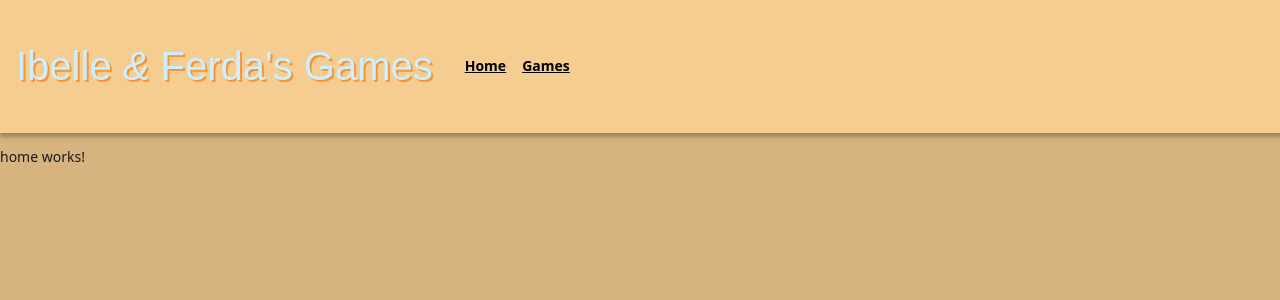
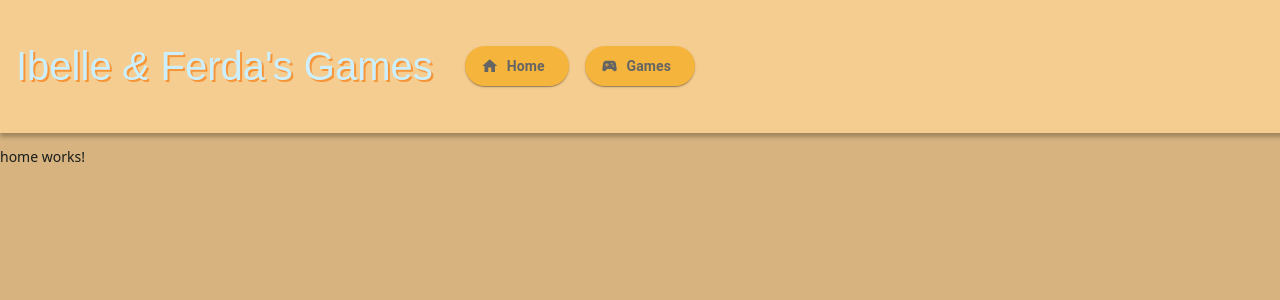
Before and after one commit to wcouture/IbelleFerdaGames, an Angular app: page /home in a window 1280 px wide. Shown: the top 300 px of the page. Built offline with nearby package versions, Linux system fonts and the light colour scheme; a web font is replaced by a local one.

Commit message:
Tweaks header styling

```diff
--- a/src/app/app.html
+++ b/src/app/app.html
@@ -1,2 +1,4 @@
-<site-header></site-header>
-<router-outlet></router-outlet>
+<site-header>
+    <site-nav></site-nav>
+</site-header>
+<router-outlet/>
--- a/src/components/site-header/site-header.html
+++ b/src/components/site-header/site-header.html
@@ -2,5 +2,5 @@
     <div>
         <p class="header-title {{ fontClass }}">Ibelle <i>&</i> Ferda's Games</p>
     </div>
-    <site-nav></site-nav>
+    <ng-content/>
 </section>
--- a/src/components/site-header/site-header.ts
+++ b/src/components/site-header/site-header.ts
@@ -3,7 +3,7 @@ import { SiteNav } from '../site-nav/site-nav';
 
 @Component({
   selector: 'site-header',
-  imports: [SiteNav],
+  imports: [],
   templateUrl: './site-header.html',
   styleUrl: './site-header.css',
 })
--- a/src/components/site-nav/site-nav.css
+++ b/src/components/site-nav/site-nav.css
@@ -9,10 +9,10 @@
 }
 
 .site-nav a {
-    color: #000;
+    color: #646464;
     font-weight: bold;
 }
 
-.site-nav a:hover {
-    color: #646464;
+a[matButton] {
+    background-color: #f5b43b;
 }
--- a/src/components/site-nav/site-nav.html
+++ b/src/components/site-nav/site-nav.html
@@ -1,6 +1,13 @@
 <nav class="site-nav">
     <!-- Absolute navigation pathing -->
-    <a routerLink="/home">Home</a>
+    <a matButton="elevated" class="" routerLink="/home">
+        <mat-icon>home</mat-icon>
+        Home
+    </a>
+
     <!-- Dynamic navigation with router link array -->
-    <a routerLink="/games">Games</a>
+    <a matButton="elevated" routerLink="/games">
+        <mat-icon>sports_esports</mat-icon>
+        Games
+    </a>
 </nav>
--- a/src/components/site-nav/site-nav.ts
+++ b/src/components/site-nav/site-nav.ts
@@ -1,9 +1,11 @@
 import { Component } from '@angular/core';
 import { RouterLink } from '@angular/router';
+import { MatButtonModule } from '@angular/material/button';
+import { MatIconModule } from '@angular/material/icon';
 
 @Component({
   selector: 'site-nav',
-  imports: [RouterLink],
+  imports: [RouterLink, MatButtonModule, MatIconModule],
   templateUrl: './site-nav.html',
   styleUrl: './site-nav.css',
 })
--- a/src/pages/games/games.html
+++ b/src/pages/games/games.html
@@ -1 +1,2 @@
 <p>games works!</p>
+<ng-content/>
```
Also changed, not shown: src/app/app.ts (+4 -3 lines).
